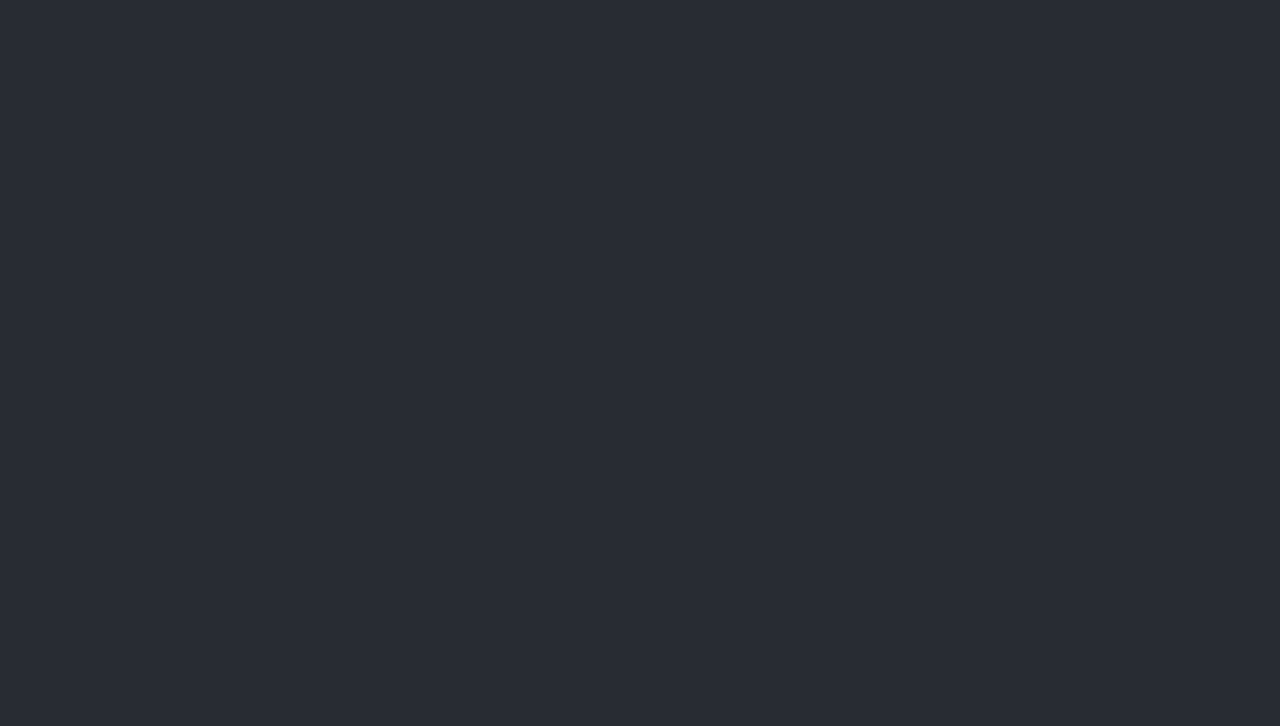
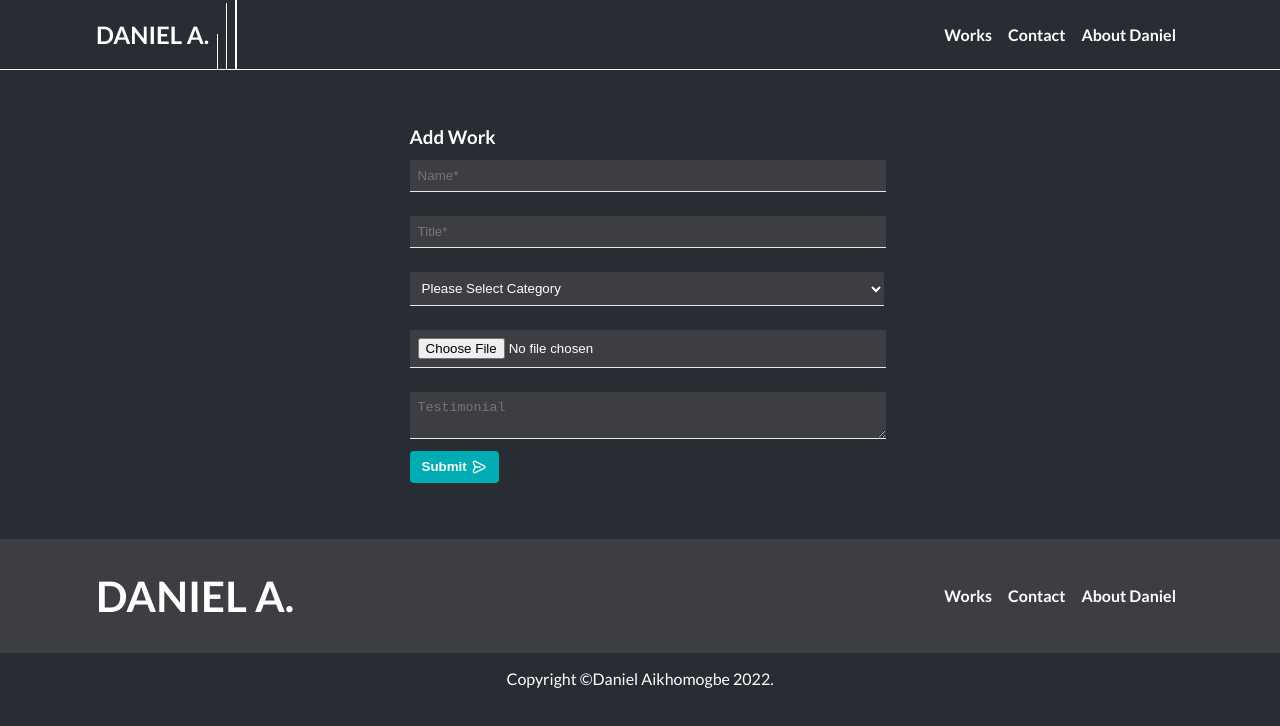
Before and after one commit to trokeibunor/danielsportfolio, a Vue app: page /addWork in a window 1280 px wide. Before the commit this address had no page. Shown: the top 726 px of the page. Built offline with nearby package versions, Linux system fonts and the light colour scheme.

Commit message:
pages update"

```diff
--- a/src/router/index.js
+++ b/src/router/index.js
@@ -1,5 +1,7 @@
 import { createRouter, createWebHistory } from "vue-router";
 import HomeView from "../views/HomeView.vue";
+import AddTestimonial from "../views/AddTestimonial.vue";
+import AddWork from "../views/AddWork.vue";
 
 const router = createRouter({
   history: createWebHistory(import.meta.env.BASE_URL),
@@ -17,6 +19,16 @@ const router = createRouter({
       // which is lazy-loaded when the route is visited.
       component: () => import("../views/AboutView.vue"),
     },
+    {
+      path: "/addTestimonial",
+      name: "addTestimonial",
+      component: AddTestimonial,
+    },
+    {
+      path: "/addWork",
+      name: "addWork",
+      component: AddWork,
+    },
   ],
 });
 
--- /dev/null
+++ b/src/views/AddTestimonial.vue
@@ -0,0 +1,72 @@
+<template>
+  <NavbarComponentVue />
+  <div class="passwordBlock"></div>
+  <div class="testContainer">
+    <h3>Add Testimonial</h3>
+    <form action="#">
+      <input type="text" name="name" id="" placeholder="Name*" required />
+      <input type="email" name="" id="" placeholder="Email*" required />
+      <textarea name="testimonial" placeholder="Testimonial"></textarea>
+      <button type="submit">
+        Submit <img src="../assets/submit_icon.svg" alt="" />
+      </button>
+    </form>
+  </div>
+  <FooterComponentVue />
+</template>
+
+<script setup>
+import NavbarComponentVue from "../components/NavbarComponent.vue";
+import FooterComponentVue from "../components/FooterComponent.vue";
+</script>
+
+<style lang="scss" scoped>
+.testContainer {
+  width: 40%;
+  margin: 5rem auto;
+  h3 {
+    width: 90%;
+    margin: 0 auto;
+  }
+  form {
+    width: 90%;
+    margin: 0 auto;
+    display: flex;
+    flex-direction: column;
+    input,
+    textarea {
+      width: 100%;
+      background-color: #3c3e42;
+      outline: none;
+      border: none;
+      border-bottom: 1px solid #e6e8eb;
+      margin: 12px 0;
+      color: #fff;
+      padding: 8px 8px;
+    }
+    input:focus,
+    textarea:focus {
+      color: #00adb5;
+      border-bottom: 1px solid #00adb5;
+    }
+    button {
+      background-color: #00adb5;
+      outline: none;
+      border: none;
+      display: flex;
+      align-items: center;
+      padding: 8px 12px;
+      color: #fff;
+      font-weight: 600;
+      width: fit-content;
+      border-radius: 4px;
+      cursor: pointer;
+      img {
+        width: 16px;
+        height: 16px;
+        margin-left: 4px;
+      }
+    }
+  }
+}
+</style>
--- /dev/null
+++ b/src/views/AddWork.vue
@@ -0,0 +1,81 @@
+<template>
+  <NavbarComponentVue />
+  <div class="workContainer">
+    <h3>Add Work</h3>
+    <form action="">
+      <input type="text" name="name" id="" placeholder="Name*" required />
+      <input type="text" name="" id="" placeholder="Title*" required />
+      <select name="" id="" required>
+        <option value="">Please Select Category</option>
+        <option value=""></option>
+      </select>
+      <input type="file" />
+      <textarea name="testimonial" placeholder="Testimonial"></textarea>
+      <button type="submit">
+        Submit <img src="../assets/submit_icon.svg" alt="" />
+      </button>
+    </form>
+  </div>
+  <FooterComponentVue />
+</template>
+
+<script setup>
+import NavbarComponentVue from "../components/NavbarComponent.vue";
+import FooterComponentVue from "../components/FooterComponent.vue";
+</script>
+
+<style lang="scss" scoped>
+.workContainer {
+  width: 40%;
+  margin: 3.5rem auto;
+  h3 {
+    width: 90%;
+    margin: 0 auto;
+  }
+  form {
+    width: 90%;
+    margin: 0 auto;
+    display: flex;
+    flex-direction: column;
+    input,
+    textarea,
+    select {
+      width: 100%;
+      background-color: #3c3e42;
+      outline: none;
+      border: none;
+      border-bottom: 1px solid #e6e8eb;
+      margin: 12px 0;
+      color: #fff;
+      padding: 8px 8px;
+    }
+    select {
+      width: 103%;
+    }
+    input:focus,
+    textarea:focus,
+    select:focus {
+      color: #00adb5;
+      border-bottom: 1px solid #00adb5;
+    }
+    button {
+      background-color: #00adb5;
+      outline: none;
+      border: none;
+      display: flex;
+      align-items: center;
+      padding: 8px 12px;
+      color: #fff;
+      font-weight: 600;
+      width: fit-content;
+      border-radius: 4px;
+      cursor: pointer;
+      img {
+        width: 16px;
+        height: 16px;
+        margin-left: 4px;
+      }
+    }
+  }
+}
+</style>
```
Also changed, not shown: 1 other file (tests, documents, lock files or other folders).
